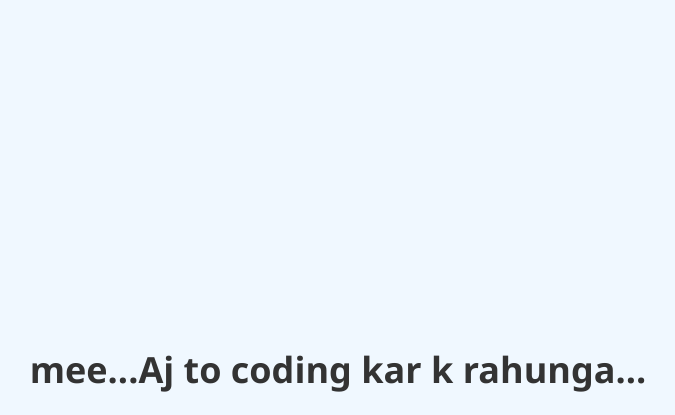
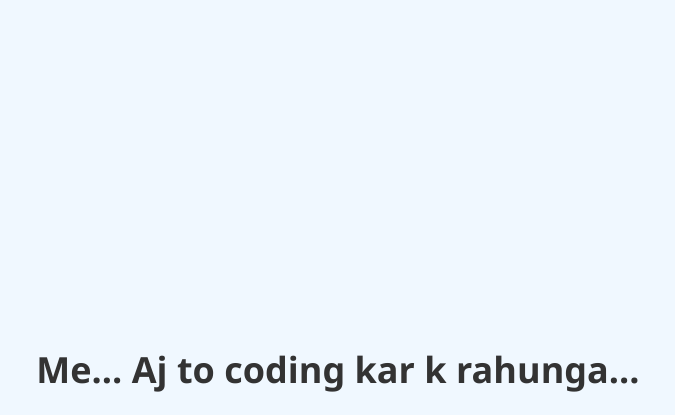
Before and after one commit to dheerendrabhandari8/coding, a plain HTML site: page computer.html in a window 1280 px wide. Both pictures are taken after a click on the button "Click here". Shown: the top 415 px of the page, without its empty margins (302-977 px from the left). Drawn offline with Linux system fonts and the light colour scheme.

Commit message:
Update computer.html

```diff
--- a/computer.html
+++ b/computer.html
@@ -55,7 +55,7 @@
   <button onclick="showMagic()">Click here</button>
 
   <div id="magic">
-    <h1>mee...Aj to coding  kar k rahunga...	</h1>
+    <h1>Me... Aj to coding  kar k rahunga...	</h1>
     <h1>&#128514 	&#128514;</h1>
     <img src="0_4SvfYAOTpAadZmIX.gif" alt="Magic GIF">
   </div>
```
